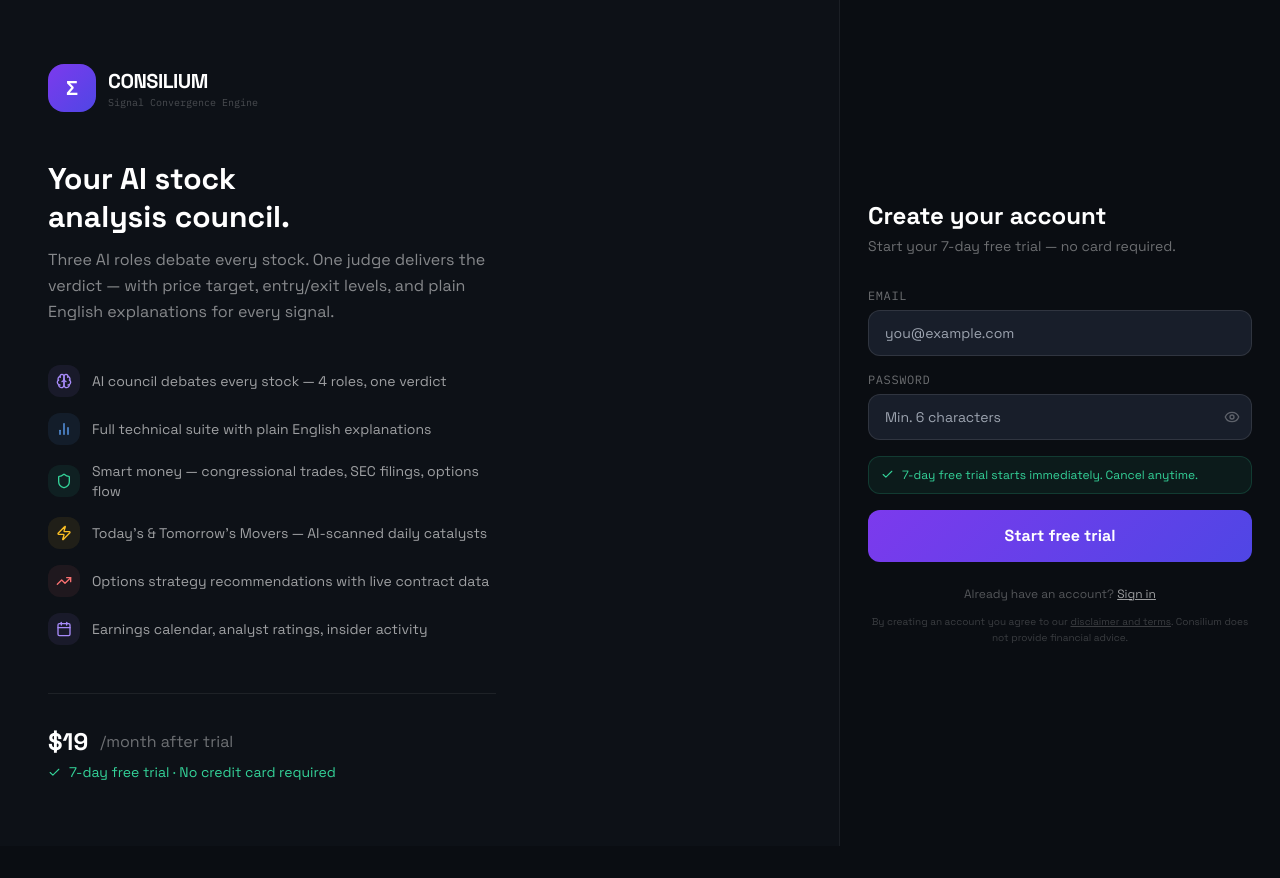
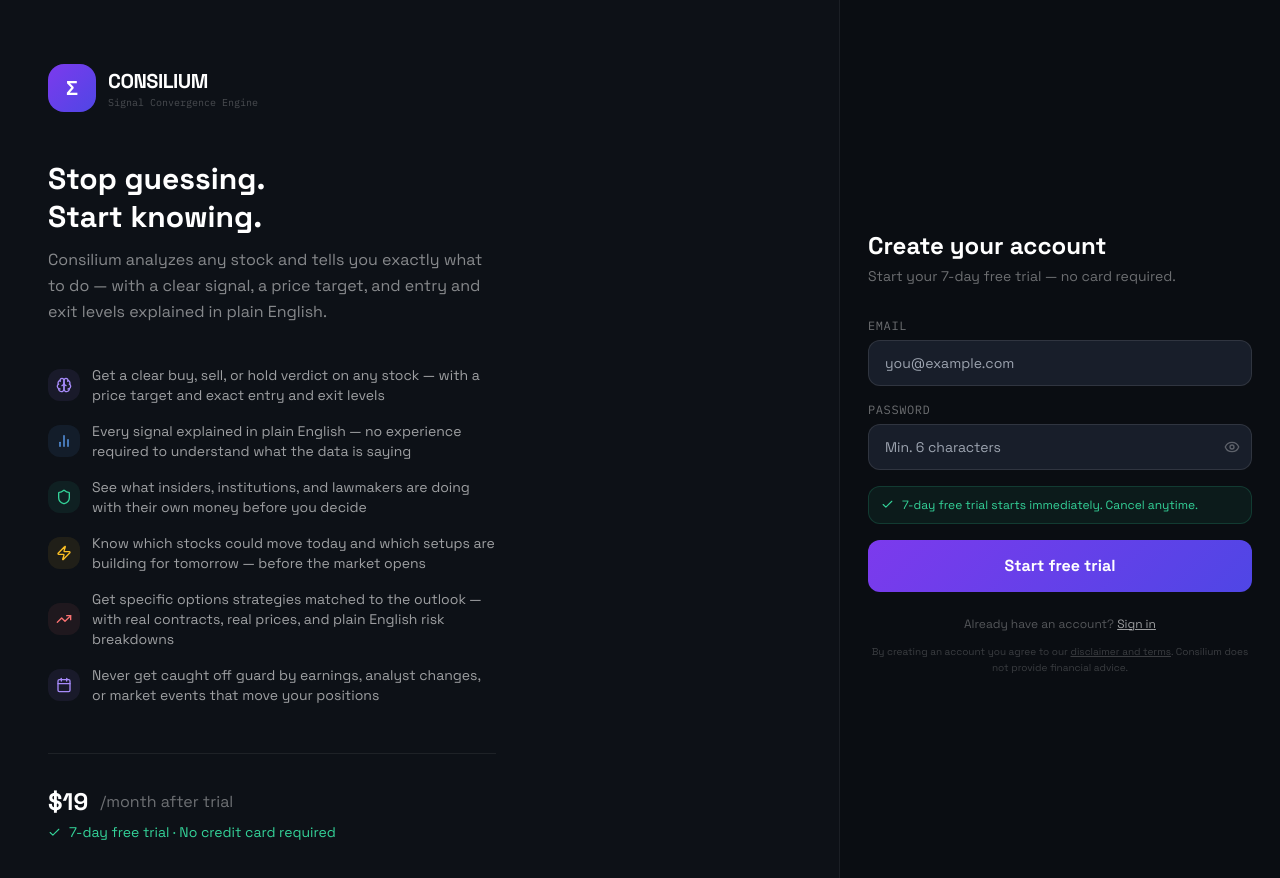
Before and after one commit to hdwhite1980/consilium, a Next.js app: page /signup in a window 1280 px wide. Shown: the top 878 px of the page. Before the commit the page ends 846 px from the top, so only its background shows below. Built offline with nearby package versions, Linux system fonts and the light colour scheme.

Commit message:
rewrite: signup page copy focused on outcomes not mechanics

```diff
--- a/app/signup/page.tsx
+++ b/app/signup/page.tsx
@@ -6,12 +6,12 @@ import { createClient } from '@/app/lib/auth/client'
 import { Eye, EyeOff, Check, TrendingUp, BarChart2, Brain, Shield, Zap, Calendar } from 'lucide-react'
 
 const BENEFITS = [
-  { icon: <Brain size={16} />,      color: '#a78bfa', text: 'AI council debates every stock — 4 roles, one verdict' },
-  { icon: <BarChart2 size={16} />,  color: '#60a5fa', text: 'Full technical suite with plain English explanations' },
-  { icon: <Shield size={16} />,     color: '#34d399', text: 'Smart money — congressional trades, SEC filings, options flow' },
-  { icon: <Zap size={16} />,        color: '#fbbf24', text: "Today's & Tomorrow's Movers — AI-scanned daily catalysts" },
-  { icon: <TrendingUp size={16} />, color: '#f87171', text: 'Options strategy recommendations with live contract data' },
-  { icon: <Calendar size={16} />,   color: '#a78bfa', text: 'Earnings calendar, analyst ratings, insider activity' },
+  { icon: <Brain size={16} />,      color: '#a78bfa', text: 'Get a clear buy, sell, or hold verdict on any stock — with a price target and exact entry and exit levels' },
+  { icon: <BarChart2 size={16} />,  color: '#60a5fa', text: 'Every signal explained in plain English — no experience required to understand what the data is saying' },
+  { icon: <Shield size={16} />,     color: '#34d399', text: 'See what insiders, institutions, and lawmakers are doing with their own money before you decide' },
+  { icon: <Zap size={16} />,        color: '#fbbf24', text: "Know which stocks could move today and which setups are building for tomorrow — before the market opens" },
+  { icon: <TrendingUp size={16} />, color: '#f87171', text: 'Get specific options strategies matched to the outlook — with real contracts, real prices, and plain English risk breakdowns' },
+  { icon: <Calendar size={16} />,   color: '#a78bfa', text: 'Never get caught off guard by earnings, analyst changes, or market events that move your positions' },
 ]
 
 function SignupInner() {
@@ -112,10 +112,10 @@ function SignupInner() {
           </div>
 
           <h1 className="text-3xl font-bold text-white mb-3 leading-tight">
-            Your AI stock<br />analysis council.
+            Stop guessing.<br />Start knowing.
           </h1>
           <p className="text-white/50 text-base mb-10 leading-relaxed">
-            Three AI roles debate every stock. One judge delivers the verdict — with price target, entry/exit levels, and plain English explanations for every signal.
+            Consilium analyzes any stock and tells you exactly what to do — with a clear signal, a price target, and entry and exit levels explained in plain English.
           </p>
 
           <div className="space-y-4">
```
